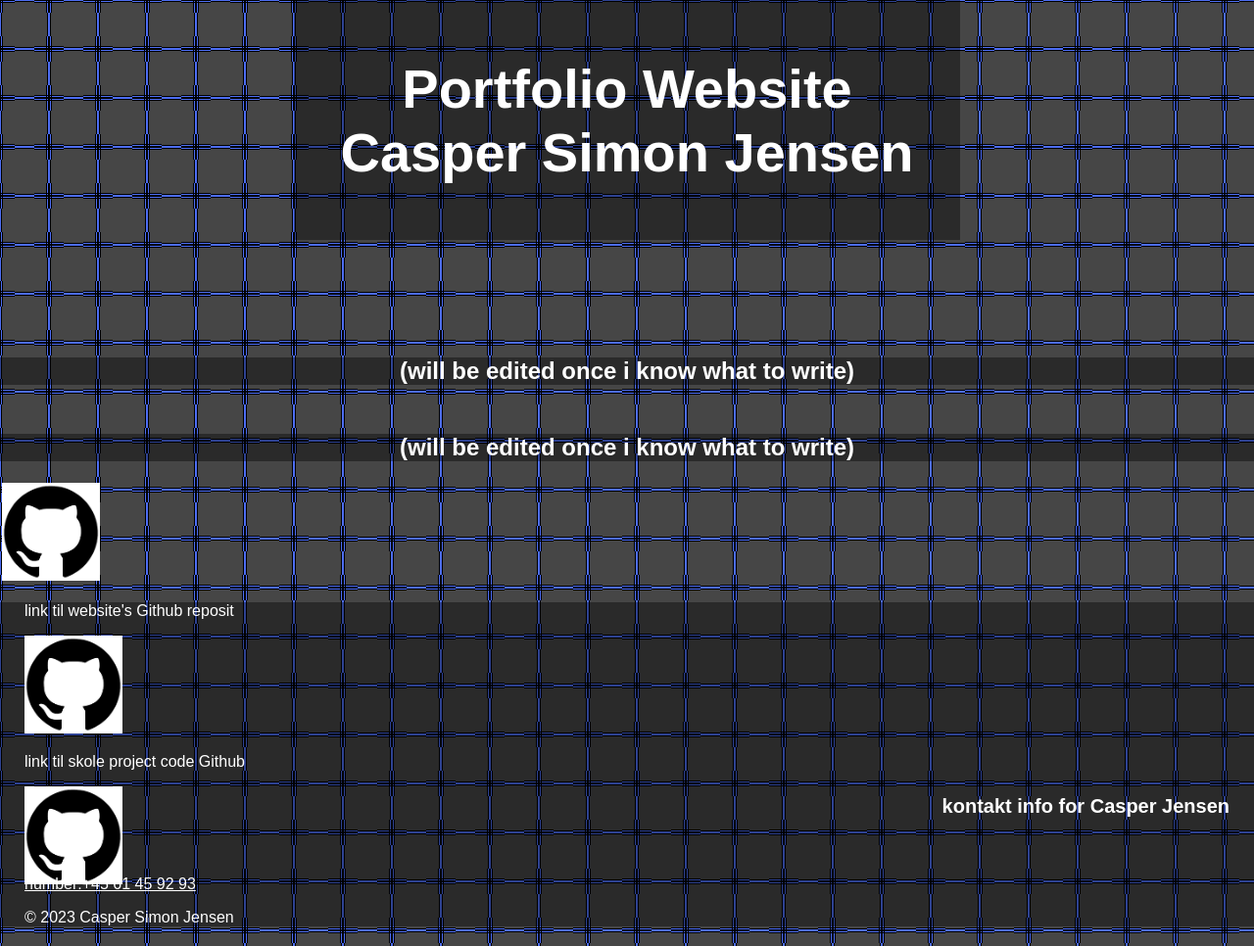
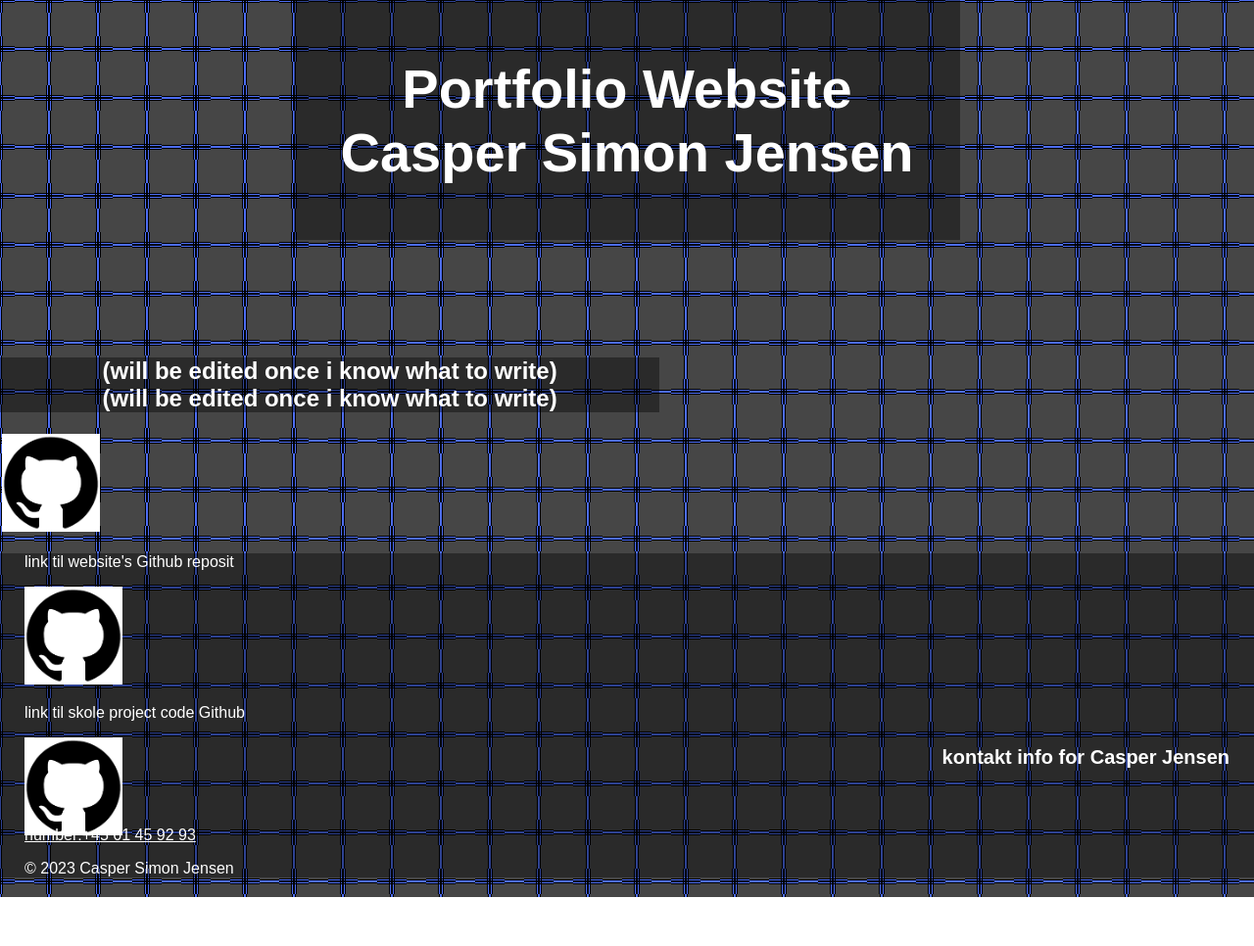
Before and after one commit to RLGPH/my-first-static-web-app, a website: page src/index.html in a window 1280 px wide. Shown: the top 966 px of the page at 98% size. After the commit the page ends 916 px from the top, so only its background shows below. Drawn offline with Linux system fonts and the light colour scheme.

Commit message:
text box edit

```diff
--- a/src/index.html
+++ b/src/index.html
@@ -12,8 +12,7 @@
       <h1 style="color:rgb(255, 255, 255);">Portfolio Website<br>Casper Simon Jensen</h1>
     </main>
     <maintext>
-      <h2 style="color:white;margin-top: 120px;"> (will be edited once i know what to write) </h2>
-      <h2 style="color:white;margin-top: 50px;"> (will be edited once i know what to write) </h2>
+      <h2 style="color:white;margin-top: 120px;"> (will be edited once i know what to write)<br>(will be edited once i know what to write)</h2>
       <img style="padding-left: 2px;padding-top: 2px;padding-bottom: 2px;padding-right: 2px;" src="GitHub.jpg" width="100" height="100">
     </maintext>
   </body>
--- a/src/styles.css
+++ b/src/styles.css
@@ -25,6 +25,7 @@ main > h1 {
 maintext > h2{
   text-align: center;
   background-color: rgba(0, 0, 0, 0.40);
+  width: 52.6%;
 }
 
 footer{
```
